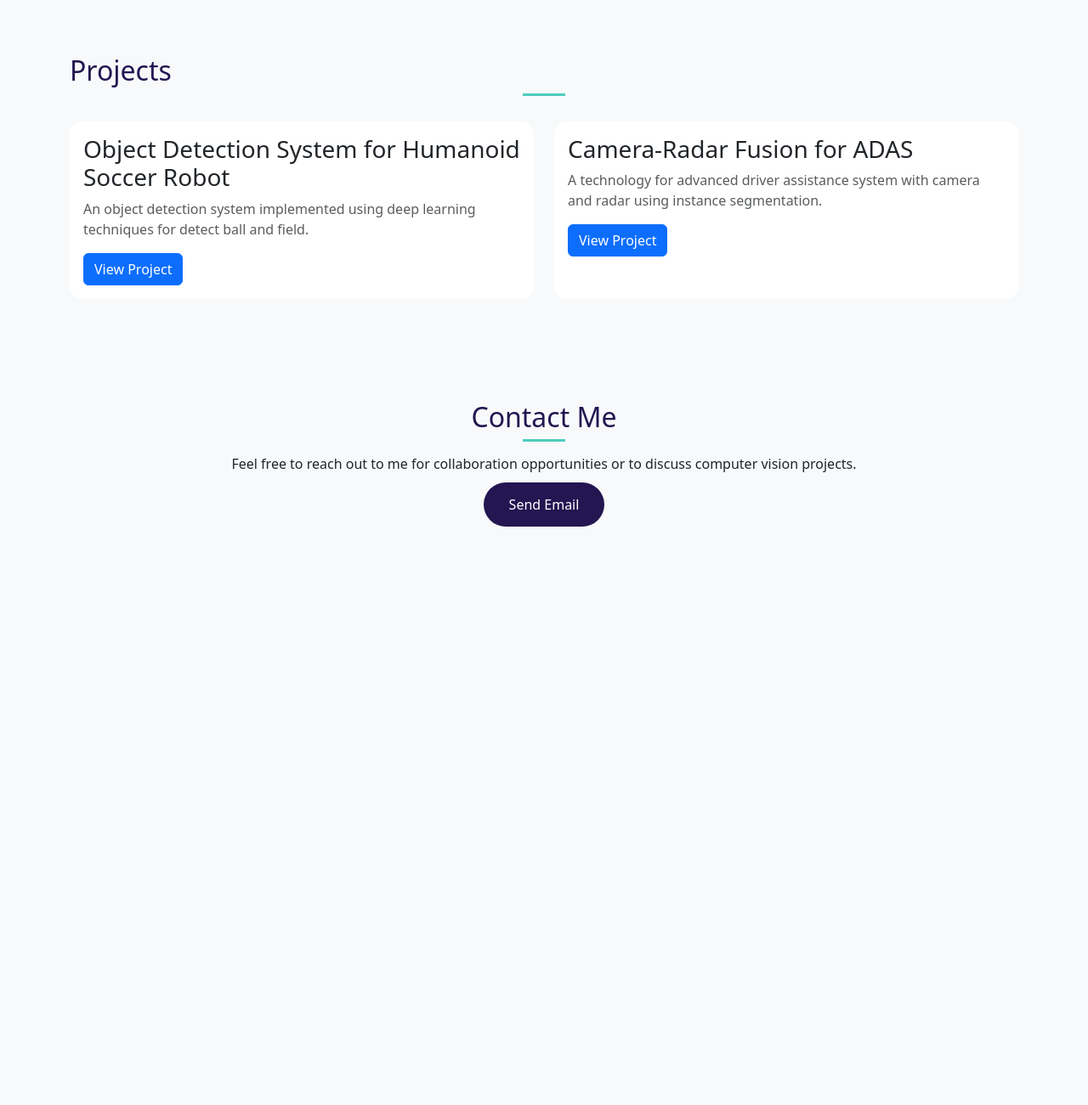
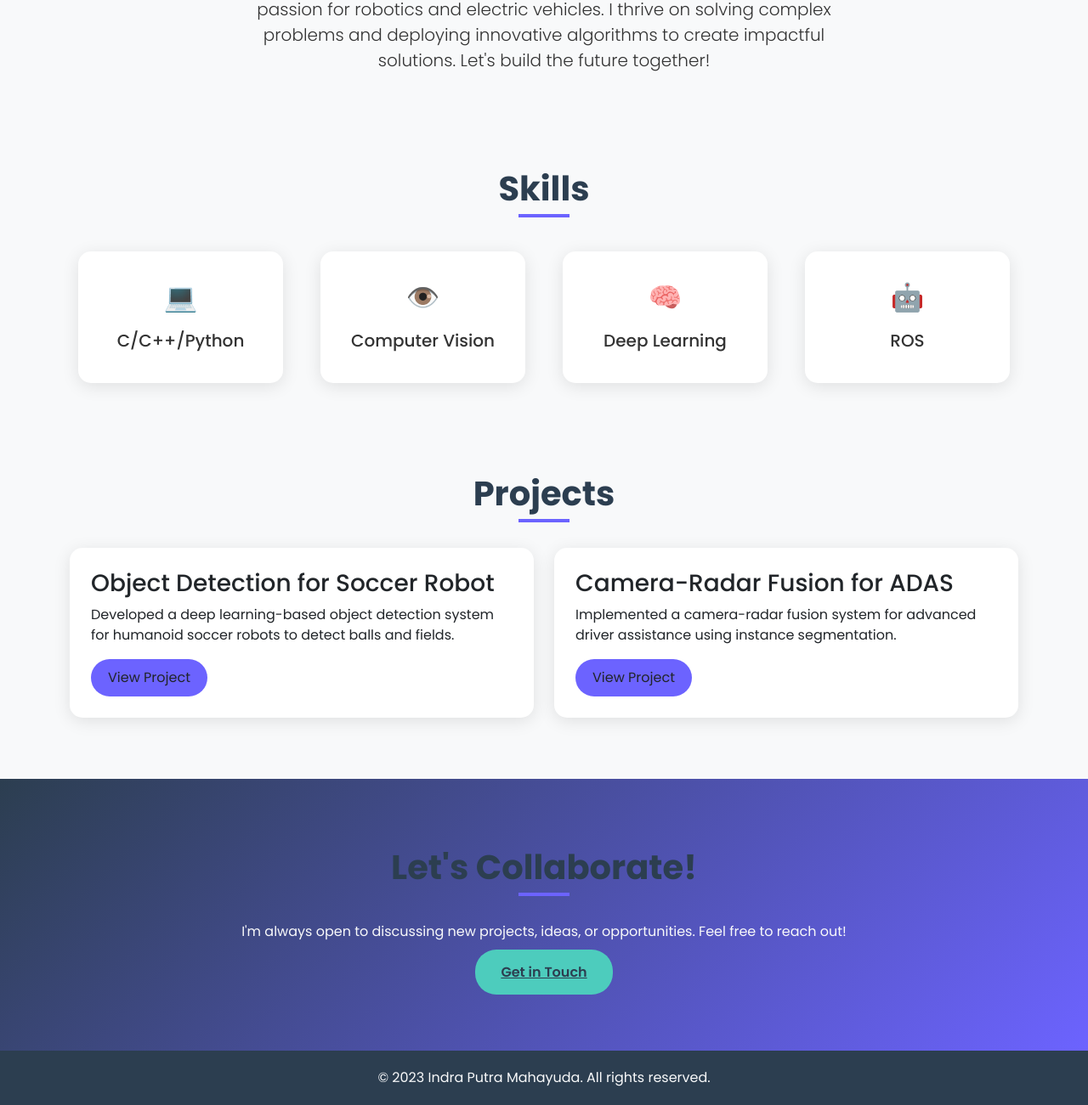
Before and after one commit to Indrapuma/indrapuma.github.io, a plain HTML site: page index.html in a window 1280 px wide. Shown: the part 700-2001 px from the top of the page at 85% size. Before the commit the page ends 1354 px from the top, so only its background shows below. Drawn offline with nearby package versions, Linux system fonts and the light colour scheme.

Commit message:
Update index.html

```diff
--- a/index.html
+++ b/index.html
@@ -4,58 +4,79 @@
     <meta charset="UTF-8" />
     <meta name="viewport" content="width=device-width, initial-scale=1.0" />
     <title>Indra's Portfolio</title>
-    <link href="https://cdn.jsdelivr.net/npm/bootstrap@5.3.0/dist/css/bootstrap.min.css" rel="stylesheet">
+    <link href="https://cdn.jsdelivr.net/npm/bootstrap@5.3.0/dist/css/bootstrap.min.css" rel="stylesheet" />
+    <link href="https://fonts.googleapis.com/css2?family=Poppins:wght@300;400;500;600;700&display=swap" rel="stylesheet" />
     <style>
-      :root {
-        --primary-color: #231651;
-        --secondary-color: #4dccbd;
-        --accent-color: #ff8484;
+      body {
+        font-family: 'Poppins', sans-serif;
+        background-color: #f8f9fa;
+        color: #333;
       }
 
-      body {
-        background-color: #f8f9fa;
+      /* Custom Colors */
+      :root {
+        --primary-color: #6c63ff;
+        --secondary-color: #ff6584;
+        --accent-color: #4dccbd;
+        --dark-color: #2c3e50;
+        --light-color: #f8f9fa;
       }
 
+      /* Navbar */
       .navbar {
-        background-color: var(--primary-color) !important;
+        background-color: var(--dark-color) !important;
+        box-shadow: 0 2px 10px rgba(0, 0, 0, 0.1);
+      }
+
+      .navbar-brand {
+        font-weight: 600;
+        color: var(--light-color) !important;
+      }
+
+      .nav-link {
+        color: var(--light-color) !important;
+        font-weight: 500;
+        transition: all 0.3s ease;
+      }
+
+      .nav-link:hover {
+        color: var(--primary-color) !important;
+      }
+
+      /* Hero Section */
+      #hero {
+        background: linear-gradient(135deg, var(--dark-color), var(--primary-color));
+        color: var(--light-color);
+        padding: 100px 0;
       }
 
       .profile-img {
-        width: 250px;
-        height: 250px;
+        width: 200px;
+        height: 200px;
         background-image: url("./resource/indra_image.jpg");
         background-size: cover;
         background-position: center;
         border-radius: 50%;
-        border: 5px solid var(--secondary-color);
+        border: 5px solid var(--accent-color);
+        box-shadow: 0 0 20px rgba(0, 0, 0, 0.2);
       }
 
-      .skill-card {
-        background: white;
-        border-radius: 15px;
-        padding: 20px;
-        margin: 10px;
-        box-shadow: 0 4px 6px rgba(0, 0, 0, 0.1);
-        transition: transform 0.3s ease;
+      .hero-title {
+        font-size: 3rem;
+        font-weight: 700;
+        margin-top: 20px;
       }
 
-      .skill-card:hover {
-        transform: translateY(-5px);
+      .hero-subtitle {
+        font-size: 1.2rem;
+        opacity: 0.8;
       }
 
-      .project-card {
-        border: none;
-        border-radius: 15px;
-        overflow: hidden;
-        transition: transform 0.3s ease;
-      }
-
-      .project-card:hover {
-        transform: translateY(-5px);
-      }
-
+      /* Section Titles */
       .section-title {
-        color: var(--primary-color);
+        font-size: 2.5rem;
+        font-weight: 700;
+        color: var(--dark-color);
         margin-bottom: 40px;
         position: relative;
       }
@@ -66,23 +87,94 @@
         bottom: -10px;
         left: 50%;
         transform: translateX(-50%);
-        width: 50px;
-        height: 3px;
+        width: 60px;
+        height: 4px;
+        background-color: var(--primary-color);
+      }
+
+      /* Skills Section */
+      .skill-card {
+        background: white;
+        border-radius: 15px;
+        padding: 30px;
+        margin: 10px;
+        box-shadow: 0 4px 20px rgba(0, 0, 0, 0.1);
+        transition: all 0.3s ease;
+      }
+
+      .skill-card:hover {
+        transform: translateY(-10px);
+        box-shadow: 0 6px 25px rgba(0, 0, 0, 0.15);
+      }
+
+      .skill-icon {
+        font-size: 2rem;
+        color: var(--primary-color);
+        margin-bottom: 15px;
+      }
+
+      /* Projects Section */
+      .project-card {
+        border: none;
+        border-radius: 15px;
+        overflow: hidden;
+        box-shadow: 0 4px 20px rgba(0, 0, 0, 0.1);
+        transition: all 0.3s ease;
+      }
+
+      .project-card:hover {
+        transform: translateY(-10px);
+        box-shadow: 0 6px 25px rgba(0, 0, 0, 0.15);
+      }
+
+      .project-card img {
+        height: 200px;
+        object-fit: cover;
+      }
+
+      .project-card .card-body {
+        padding: 25px;
+      }
+
+      .project-card .btn {
+        background-color: var(--primary-color);
+        border: none;
+        padding: 10px 20px;
+        border-radius: 25px;
+        transition: all 0.3s ease;
+      }
+
+      .project-card .btn:hover {
         background-color: var(--secondary-color);
       }
 
+      /* Contact Section */
+      #contact {
+        background: linear-gradient(135deg, var(--dark-color), var(--primary-color));
+        color: var(--light-color);
+        padding: 80px 0;
+      }
+
       .contact-btn {
-        background-color: var(--primary-color);
-        color: white;
+        background-color: var(--accent-color);
+        color: var(--dark-color);
         padding: 15px 30px;
-        border-radius: 30px;
-        text-decoration: none;
-        transition: background-color 0.3s ease;
+        border-radius: 25px;
+        font-weight: 600;
+        transition: all 0.3s ease;
       }
 
       .contact-btn:hover {
-        background-color: var(--secondary-color);
-        color: white;
+        background-color: var(--light-color);
+        color: var(--dark-color);
+      }
+
+      /* Footer */
+      footer {
+        background-color: var(--dark-color);
+        color: var(--light-color);
+        padding: 20px 0;
+        text-align: center;
       }
     </style>
   </head>
@@ -105,17 +197,23 @@
       </div>
     </nav>
 
+    <!-- Hero Section -->
+    <section id="hero" class="text-center">
+      <div class="container">
+        <div class="profile-img mx-auto"></div>
+        <h1 class="hero-title">Indra Putra Mahayuda</h1>
+        <p class="hero-subtitle">Computer Vision Specialist | Robotics & Electric Vehicles Enthusiast</p>
+      </div>
+    </section>
+
     <!-- About Section -->
-    <section id="about" class="py-5" style="margin-top: 80px;">
+    <section id="about" class="py-5">
       <div class="container">
-        <div class="row align-items-center">
-          <div class="col-lg-4 mb-4">
-            <div class="profile-img mx-auto"></div>
-          </div>
-          <div class="col-lg-8">
-            <h2 class="section-title">About Me</h2>
-            <p class="lead text-muted">
-              Welcome to my portfolio! I'm a specialist in computer vision. I've applied this expertise in the fields of robotics and electric vehicles, demonstrating strong skills in deploying complex algorithms within these domains. I'm deeply excited to persist in learning and resolving challenges for the future.
+        <h2 class="section-title text-center">About Me</h2>
+        <div class="row justify-content-center">
+          <div class="col-lg-8 text-center">
+            <p class="lead">
+              Welcome to my portfolio! I'm a specialist in computer vision with a passion for robotics and electric vehicles. I thrive on solving complex problems and deploying innovative algorithms to create impactful solutions. Let's build the future together!
             </p>
           </div>
         </div>
@@ -125,25 +223,29 @@
     <!-- Skills Section -->
     <section id="skills" class="py-5 bg-light">
       <div class="container">
-        <h2 class="section-title">Skills</h2>
+        <h2 class="section-title text-center">Skills</h2>
         <div class="row justify-content-center">
           <div class="col-md-3 col-sm-6">
             <div class="skill-card text-center">
+              <div class="skill-icon">💻</div>
               <h5>C/C++/Python</h5>
             </div>
           </div>
           <div class="col-md-3 col-sm-6">
             <div class="skill-card text-center">
+              <div class="skill-icon">👁️</div>
               <h5>Computer Vision</h5>
             </div>
           </div>
           <div class="col-md-3 col-sm-6">
             <div class="skill-card text-center">
+              <div class="skill-icon">🧠</div>
               <h5>Deep Learning</h5>
             </div>
           </div>
           <div class="col-md-3 col-sm-6">
             <div class="skill-card text-center">
+              <div class="skill-icon">🤖</div>
               <h5>ROS</h5>
             </div>
           </div>
@@ -154,14 +256,14 @@
     <!-- Projects Section -->
     <section id="projects" class="py-5">
       <div class="container">
-        <h2 class="section-title">Projects</h2>
+        <h2 class="section-title text-center">Projects</h2>
         <div class="row">
           <div class="col-lg-6 mb-4">
             <div class="project-card card h-100">
               <div class="card-body">
-                <h3 class="card-title">Object Detection System for Humanoid Soccer Robot</h3>
-                <p class="card-text text-muted">An object detection system implemented using deep learning techniques for detect ball and field.</p>
-                <a href="https://youtu.be/xAw4vXFBXSo?si=u5uEiLy408n4oGyR" class="btn btn-primary">View Project</a>
+                <h3 class="card-title">Object Detection for Soccer Robot</h3>
+                <p class="card-text">Developed a deep learning-based object detection system for humanoid soccer robots to detect balls and fields.</p>
+                <a href="https://youtu.be/xAw4vXFBXSo?si=u5uEiLy408n4oGyR" class="btn">View Project</a>
               </div>
             </div>
           </div>
@@ -169,8 +271,8 @@
             <div class="project-card card h-100">
               <div class="card-body">
                 <h3 class="card-title">Camera-Radar Fusion for ADAS</h3>
-                <p class="card-text text-muted">A technology for advanced driver assistance system with camera and radar using instance segmentation.</p>
-                <a href="https://drive.google.com/file/d/1xxr0OYkeT-nqF7PGWI003J7r2hUPIXG1/view?usp=sharing" class="btn btn-primary">View Project</a>
+                <p class="card-text">Implemented a camera-radar fusion system for advanced driver assistance using instance segmentation.</p>
+                <a href="https://drive.google.com/file/d/1xxr0OYkeT-nqF7PGWI003J7r2hUPIXG1/view?usp=sharing" class="btn">View Project</a>
               </div>
             </div>
           </div>
@@ -179,17 +281,24 @@
     </section>
 
     <!-- Contact Section -->
-    <section id="contact" class="py-5 bg-light">
-      <div class="container text-center">
-        <h2 class="section-title mb-4">Contact Me</h2>
-        <p class="mb-4">Feel free to reach out to me for collaboration opportunities or to discuss computer vision projects.</p>
-        <a href="mailto:indraa25.pmy@gmail.com" class="contact-btn">Send Email</a>
+    <section id="contact" class="text-center">
+      <div class="container">
+        <h2 class="section-title">Let's Collaborate!</h2>
+        <p class="mb-4">I'm always open to discussing new projects, ideas, or opportunities. Feel free to reach out!</p>
+        <a href="mailto:indraa25.pmy@gmail.com" class="contact-btn">Get in Touch</a>
       </div>
     </section>
 
+    <!-- Footer -->
+    <footer>
+      <div class="container">
+        <p class="mb-0">&copy; 2023 Indra Putra Mahayuda. All rights reserved.</p>
+      </div>
+    </footer>
+
     <script src="https://cdn.jsdelivr.net/npm/bootstrap@5.3.0/dist/js/bootstrap.bundle.min.js"></script>
     <script>
-      // Smooth scrolling for navigation links
+      // Smooth scrolling
       document.querySelectorAll('a[href^="#"]').forEach(anchor => {
         anchor.addEventListener('click', function (e) {
           e.preventDefault();
```
